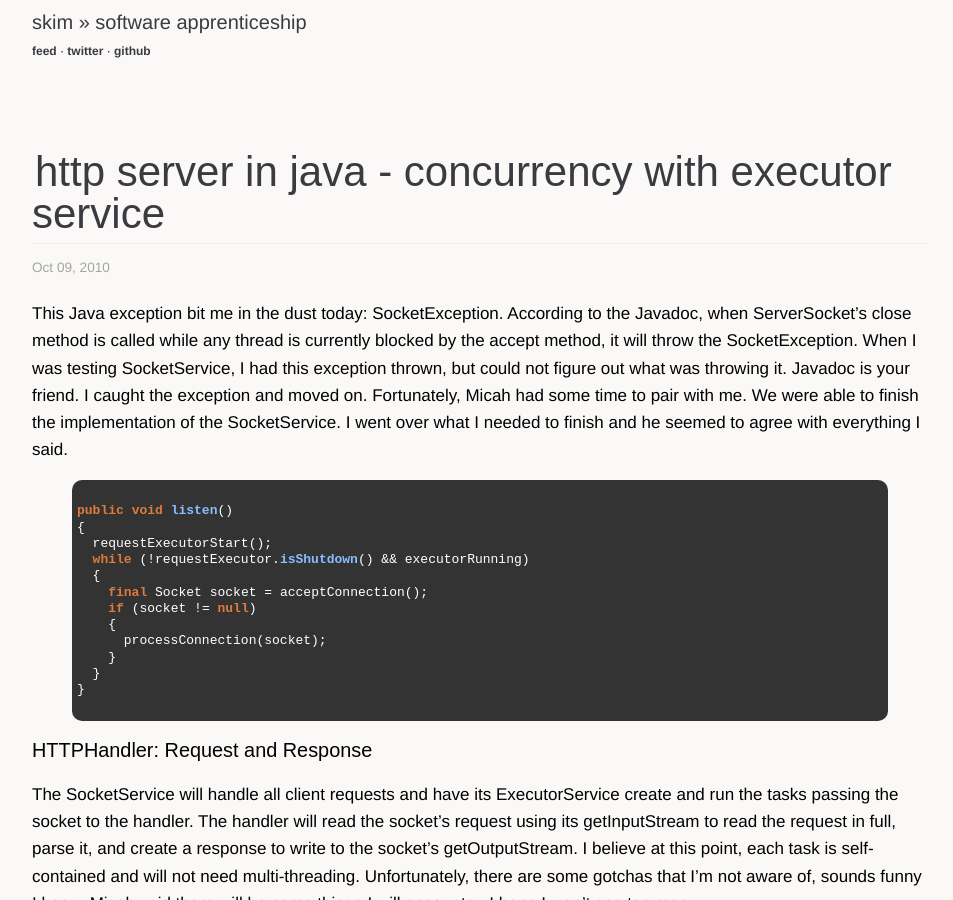
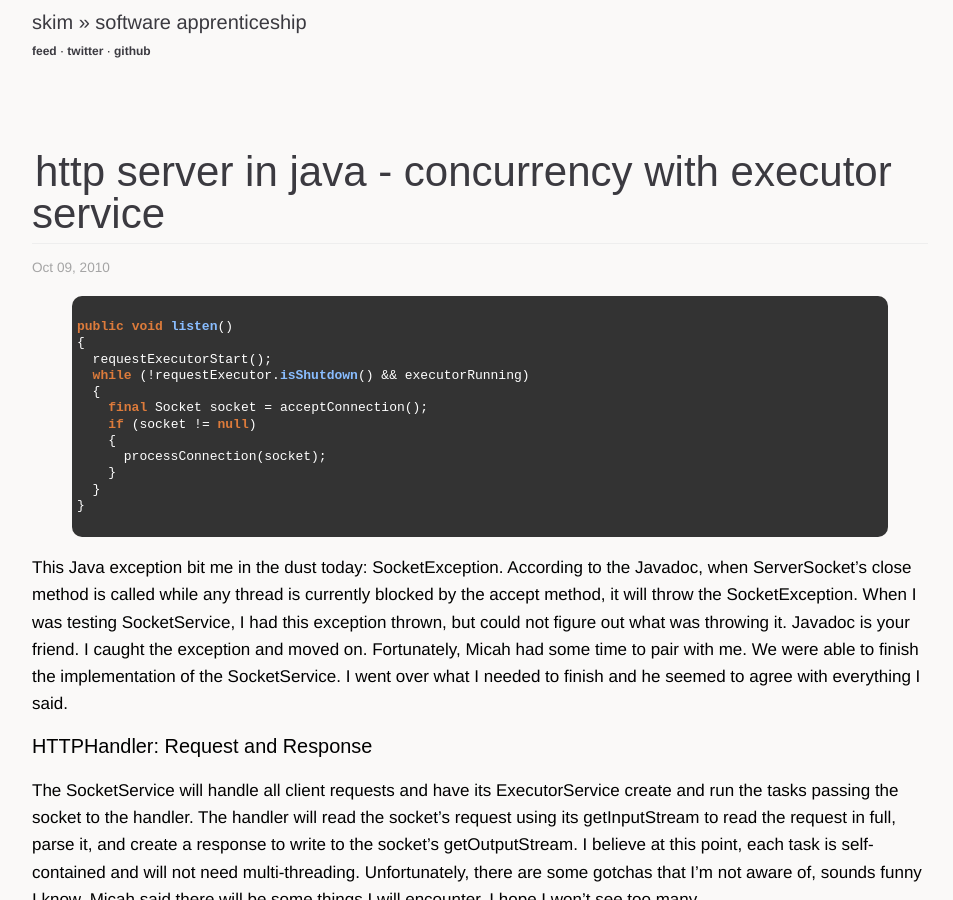
Before and after one commit to sl4m/skim.cc, a Jekyll site: the page built from _posts/2010-10-08-http-server-in-java-concurrency-with-executor-service.markdown, in a window 1280 px wide and 900 px high. Shown: the whole window, without its empty margins (160-1113 px from the left). Built offline with Jekyll 4.4.1, drawn with Linux system fonts in a browser that asks for light colours; comment, search, counter and statistics services are not loaded; part of the change alters nothing that is shown.

```diff
--- a/_posts/2010-10-08-http-server-in-java-concurrency-with-executor-service.markdown
+++ b/_posts/2010-10-08-http-server-in-java-concurrency-with-executor-service.markdown
@@ -10,9 +10,6 @@ categories:
   -- apprenticeship challenge
   -- concurrency
 ---
-
-This Java exception bit me in the dust today: SocketException.  According to the Javadoc, when ServerSocket's close method is called while any thread is currently blocked by the accept method, it will throw the SocketException.  When I was testing SocketService, I had this exception thrown, but could not figure out what was throwing it.  Javadoc is your friend.  I caught the exception and moved on.  Fortunately, Micah had some time to pair with me.  We were able to finish the implementation of the SocketService.  I went over what I needed to finish and he seemed to agree with everything I said.
-
 
 {% highlight java %}
 public void listen()
@@ -29,6 +26,8 @@ public void listen()
 }
 {% endhighlight %}
 
+This Java exception bit me in the dust today: SocketException.  According to the Javadoc, when ServerSocket's close method is called while any thread is currently blocked by the accept method, it will throw the SocketException.  When I was testing SocketService, I had this exception thrown, but could not figure out what was throwing it.  Javadoc is your friend.  I caught the exception and moved on.  Fortunately, Micah had some time to pair with me.  We were able to finish the implementation of the SocketService.  I went over what I needed to finish and he seemed to agree with everything I said.
+
 ### HTTPHandler: Request and Response
 
 The SocketService will handle all client requests and have its ExecutorService create and run the tasks passing the socket to the handler.  The handler will read the socket's request using its getInputStream to read the request in full, parse it, and create a response to write to the socket's getOutputStream.  I believe at this point, each task is self-contained and will not need multi-threading.  Unfortunately, there are some gotchas that I'm not aware of, sounds funny I know.  Micah said there will be some things I will encounter.  I hope I won't see too many.
```
